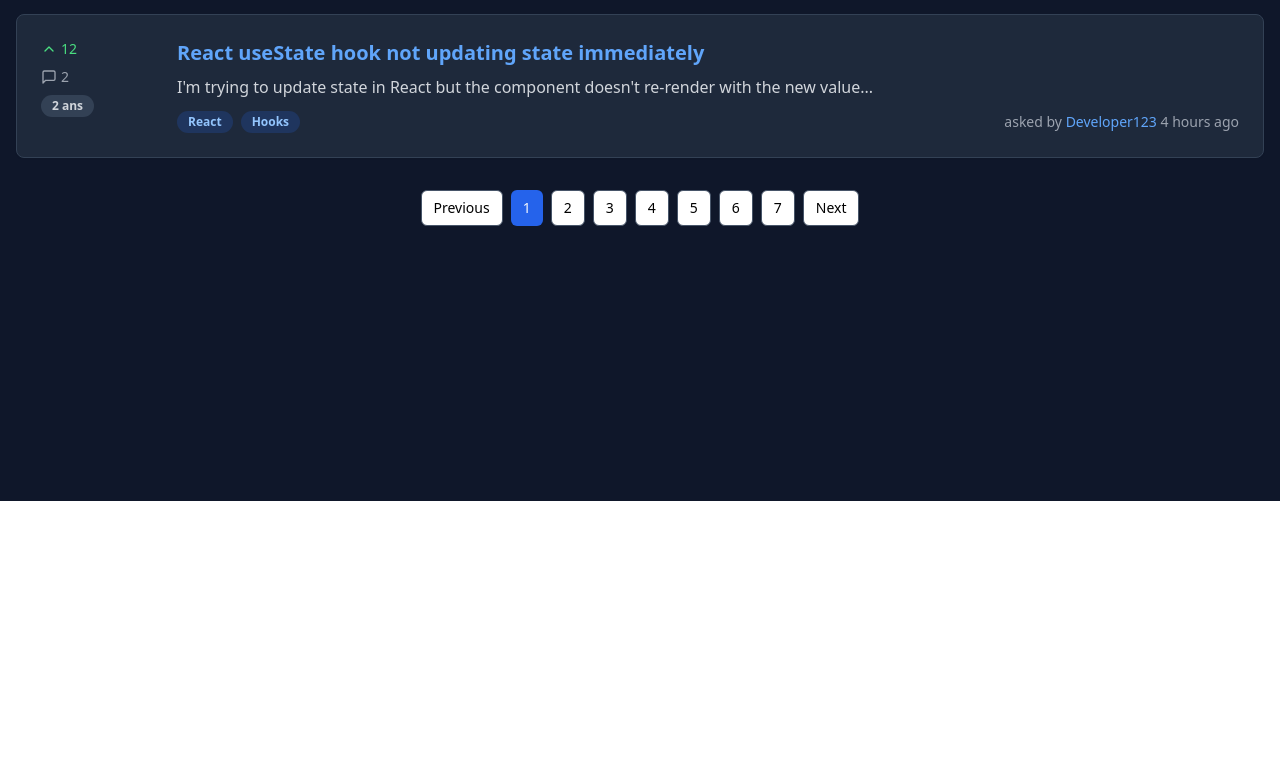
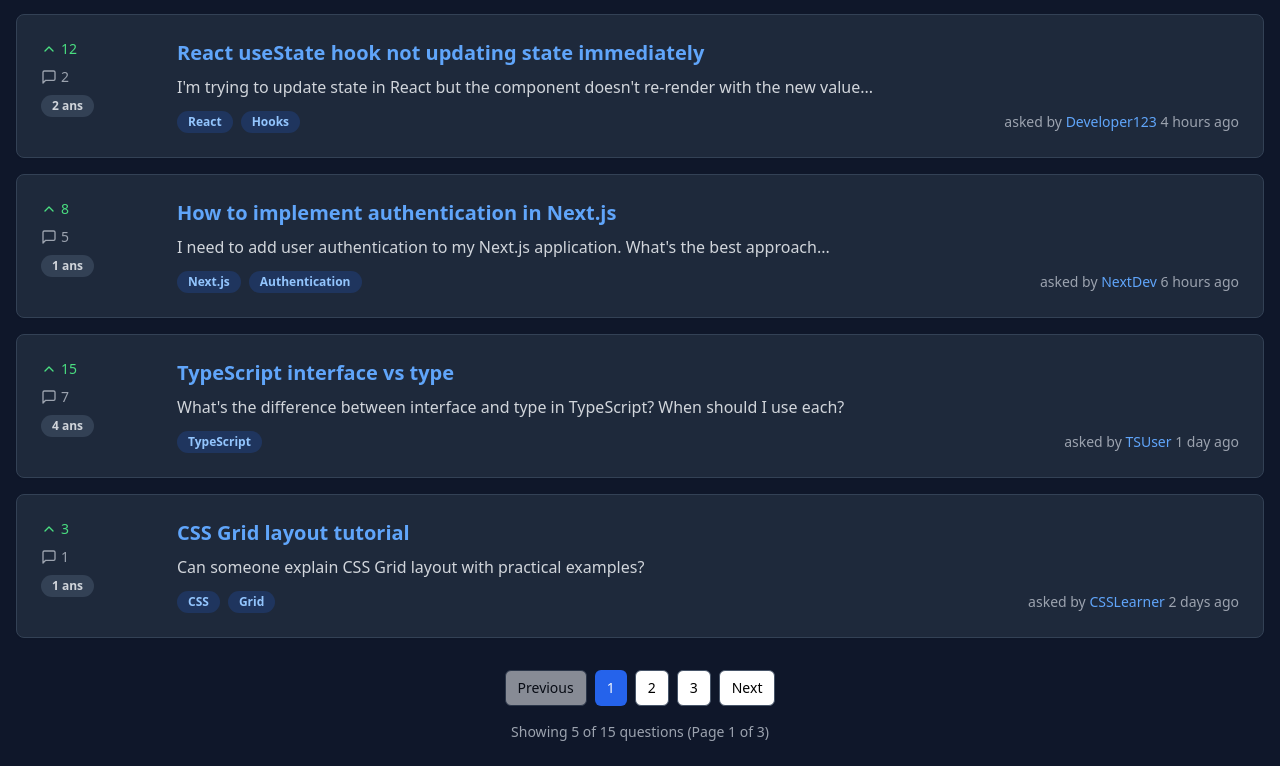
Before and after one commit to satyamrathirar/stackIt-odoo, a React (Vite) app in the folder stackit-app/: page / in a window 1280 px wide. Shown: the part 299-1065 px from the top of the page. Before the commit the page ends 800 px from the top, so only its background shows below. Built offline with nearby package versions, Linux system fonts and the light colour scheme.

Commit message:
5 questions on each page and dynamic pagination

```diff
--- a/stackit-app/src/pages/Index.tsx
+++ b/stackit-app/src/pages/Index.tsx
@@ -12,6 +12,7 @@
   DropdownMenuTrigger,
 } from "@/components/ui/dropdown-menu";
 
+// Extended mock questions to demonstrate pagination
 const mockQuestions = [
   {
     id: 1,
@@ -34,6 +35,149 @@
     views: "2 ans",
     author: "Developer123",
     timeAgo: "4 hours ago"
+  },
+  {
+    id: 3,
+    title: "How to implement authentication in Next.js",
+    description: "I need to add user authentication to my Next.js application. What's the best approach...",
+    tags: ["Next.js", "Authentication"],
+    votes: 8,
+    answers: 5,
+    views: "1 ans",
+    author: "NextDev",
+    timeAgo: "6 hours ago"
+  },
+  {
+    id: 4,
+    title: "TypeScript interface vs type",
+    description: "What's the difference between interface and type in TypeScript? When should I use each?",
+    tags: ["TypeScript"],
+    votes: 15,
+    answers: 7,
+    views: "4 ans",
+    author: "TSUser",
+    timeAgo: "1 day ago"
+  },
+  {
+    id: 5,
+    title: "CSS Grid layout tutorial",
+    description: "Can someone explain CSS Grid layout with practical examples?",
+    tags: ["CSS", "Grid"],
+    votes: 3,
+    answers: 1,
+    views: "1 ans",
+    author: "CSSLearner",
+    timeAgo: "2 days ago"
+  },
+  {
+    id: 6,
+    title: "Database optimization techniques",
+    description: "What are the best practices for optimizing database queries and performance?",
+    tags: ["Database", "Performance"],
+    votes: 22,
+    answers: 9,
+    views: "6 ans",
+    author: "DBExpert",
+    timeAgo: "3 days ago"
+  },
+  {
+    id: 7,
+    title: "Docker container management",
+    description: "How do I manage multiple Docker containers efficiently?",
+    tags: ["Docker", "DevOps"],
+    votes: 7,
+    answers: 4,
+    views: "2 ans",
+    author: "DevOpsUser",
+    timeAgo: "4 days ago"
+  },
+  {
+    id: 8,
+    title: "API rate limiting implementation",
+    description: "What's the best way to implement rate limiting in a REST API?",
+    tags: ["API", "Security"],
+    votes: 18,
+    answers: 6,
+    views: "3 ans",
+    author: "APIDev",
+    timeAgo: "5 days ago"
+  },
+  {
+    id: 9,
+    title: "Vue.js vs React comparison",
+    description: "I'm choosing between Vue.js and React for a new project. What are the pros and cons?",
+    tags: ["Vue.js", "React", "Frontend"],
+    votes: 25,
+    answers: 12,
+    views: "8 ans",
+    author: "FrameworkFan",
+    timeAgo: "1 week ago"
+  },
+  {
+    id: 10,
+    title: "Microservices architecture patterns",
+    description: "What are the common patterns and best practices for microservices architecture?",
+    tags: ["Microservices", "Architecture"],
+    votes: 31,
+    answers: 15,
+    views: "10 ans",
+    author: "ArchitectUser",
+    timeAgo: "1 week ago"
+  },
+  {
+    id: 11,
+    title: "Git workflow strategies",
+    description: "What's the best Git workflow for a team of 10 developers?",
+    tags: ["Git", "Workflow"],
+    votes: 14,
+    answers: 8,
+    views: "5 ans",
+    author: "GitMaster",
+    timeAgo: "1 week ago"
+  },
+  {
+    id: 12,
+    title: "Machine learning model deployment",
+    description: "How do I deploy a machine learning model to production?",
+    tags: ["Machine Learning", "Deployment"],
+    votes: 28,
+    answers: 11,
+    views: "7 ans",
+    author: "MLDev",
+    timeAgo: "2 weeks ago"
+  },
+  {
+    id: 13,
+    title: "Web accessibility guidelines",
+    description: "What are the key accessibility guidelines for web development?",
+    tags: ["Accessibility", "Web Development"],
+    votes: 9,
+    answers: 3,
+    views: "2 ans",
+    author: "A11yDev",
+    timeAgo: "2 weeks ago"
+  },
+  {
+    id: 14,
+    title: "GraphQL vs REST API",
+    description: "When should I choose GraphQL over REST API?",
+    tags: ["GraphQL", "REST", "API"],
+    votes: 19,
+    answers: 7,
+    views: "4 ans",
+    author: "APIArchitect",
+    timeAgo: "2 weeks ago"
+  },
+  {
+    id: 15,
+    title: "Serverless function optimization",
+    description: "How do I optimize serverless functions for better performance?",
+    tags: ["Serverless", "Performance"],
+    votes: 11,
+    answers: 5,
+    views: "3 ans",
+    author: "ServerlessDev",
+    timeAgo: "3 weeks ago"
   }
 ];
 
@@ -41,6 +185,50 @@
   const [searchQuery, setSearchQuery] = useState("");
   const [selectedFilter, setSelectedFilter] = useState("Newest");
   const [isLoggedIn, setIsLoggedIn] = useState(false);
+  const [currentPage, setCurrentPage] = useState(1);
+
+  // Pagination settings
+  const questionsPerPage = 5; // Show 5 questions per page
+  const predefinedPages = [1, 2, 3, 4, 5, 6, 7];
+
+  // Calculate pagination
+  const totalQuestions = mockQuestions.length;
+  const totalPages = Math.ceil(totalQuestions / questionsPerPage);
+
+  // Determine which pages to show
+  const getVisiblePages = () => {
+    if (totalPages <= 7) {
+      // If total pages is 7 or less, show all pages
+      return Array.from({ length: totalPages }, (_, i) => i + 1);
+    } else {
+      // If more than 7 pages, show predefined pages 1-7 plus additional pages only if they have content
+      const pages = [...predefinedPages];
+
+      // Add additional pages only if they have questions
+      for (let i = 8; i <= totalPages; i++) {
+        const startIndex = (i - 1) * questionsPerPage;
+        const endIndex = startIndex + questionsPerPage;
+        const questionsOnPage = mockQuestions.slice(startIndex, endIndex);
+
+        if (questionsOnPage.length > 0) {
+          pages.push(i);
+        }
+      }
+
+      return pages;
+    }
+  };
+
+  const visiblePages = getVisiblePages();
+
+  // Get current page questions
+  const startIndex = (currentPage - 1) * questionsPerPage;
+  const endIndex = startIndex + questionsPerPage;
+  const currentQuestions = mockQuestions.slice(startIndex, endIndex);
+
+  const handlePageChange = (page: number) => {
+    setCurrentPage(page);
+  };
 
   return (
     <div className="min-h-screen bg-slate-900 text-white">
@@ -127,7 +315,7 @@
 
         {/* Questions List */}
         <div className="space-y-4">
-          {mockQuestions.map((question) => (
+          {currentQuestions.map((question) => (
             <Card key={question.id} className="bg-slate-800 border-slate-700 hover:bg-slate-750 transition-colors">
               <CardContent className="p-6">
                 <div className="flex flex-col md:flex-row gap-4">
@@ -184,26 +372,46 @@
         {/* Pagination */}
         <div className="flex justify-center mt-8">
           <div className="flex items-center gap-2">
-            <Button variant="outline" size="sm" className="border-slate-600 text-black hover:bg-slate-700">
+            <Button
+              variant="outline"
+              size="sm"
+              className="border-slate-600 text-black hover:bg-slate-700"
+              onClick={() => handlePageChange(currentPage - 1)}
+              disabled={currentPage === 1}
+            >
               Previous
             </Button>
-            {[1, 2, 3, 4, 5, 6, 7].map((page) => (
+
+            {visiblePages.map((page) => (
               <Button
                 key={page}
-                variant={page === 1 ? "default" : "outline"}
+                variant={page === currentPage ? "default" : "outline"}
                 size="sm"
-                className={page === 1
+                className={page === currentPage
                   ? "bg-blue-600 hover:bg-blue-700"
                   : "border-slate-600 text-black hover:bg-slate-700"
                 }
+                onClick={() => handlePageChange(page)}
               >
                 {page}
               </Button>
             ))}
-            <Button variant="outline" size="sm" className="border-slate-600 text-black hover:bg-slate-700">
+
+            <Button
+              variant="outline"
+              size="sm"
+              className="border-slate-600 text-black hover:bg-slate-700"
+              onClick={() => handlePageChange(currentPage + 1)}
+              disabled={currentPage === totalPages}
+            >
               Next
             </Button>
           </div>
+        </div>
+
+        {/* Debug info - remove in production */}
+        <div className="mt-4 text-center text-sm text-gray-400">
+          Showing {currentQuestions.length} of {totalQuestions} questions (Page {currentPage} of {totalPages})
         </div>
       </div>
     </div>
```
Also changed, not shown: 1 other file (tests, documents, lock files or other folders).
